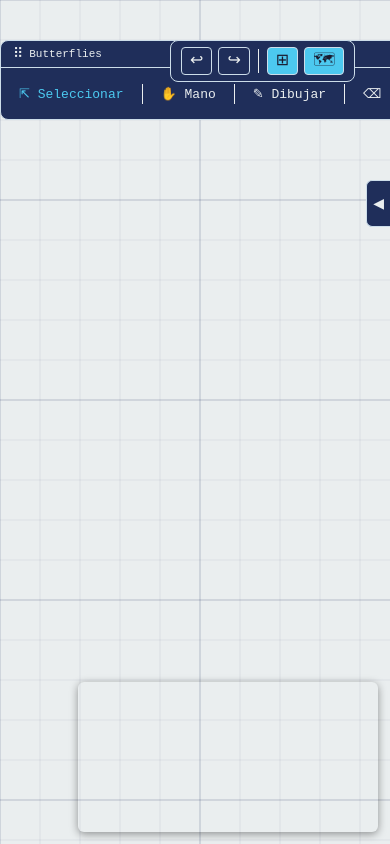
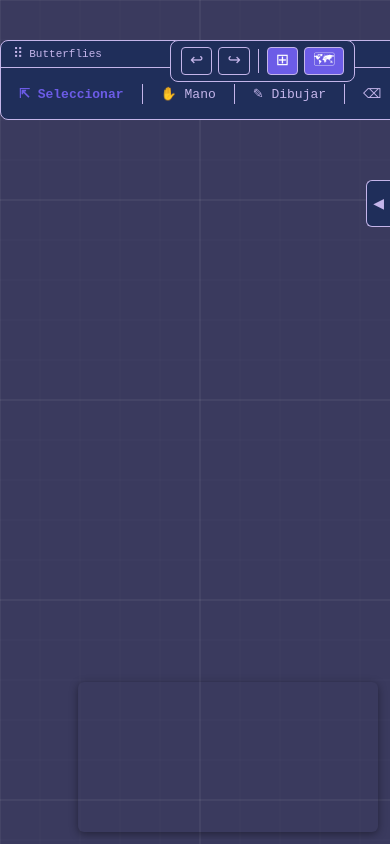
Before and after one commit to Rahyned/butterflies, a React (Vite) app: page / in a window 390 px wide. Built offline with nearby package versions, Linux system fonts and the light colour scheme.

Commit message:
Tema oscuro/claro completo con persistencia en localStorage + minimap adaptativo

```diff
--- a/src/App.tsx
+++ b/src/App.tsx
@@ -6,6 +6,7 @@ import ActionButtons from './components/ActionButtons';
 import { useCanvas } from './hooks/useCanvas';
 import { useHistory } from './hooks/useHistory';
 import { useKeyboard } from './hooks/useKeyboard';
+
 import PropertiesSidebar from './components/PropertiesSidebar';
 import { saveFile, loadFile, exportPNG } from './utils/fileIO';
 import { measureTextHeight } from './utils/renderer';
--- a/src/components/ActionButtons.tsx
+++ b/src/components/ActionButtons.tsx
@@ -13,8 +13,8 @@ interface ActionButtonsProps {
 
 const btnBase: React.CSSProperties = {
   background: 'transparent',
-  color: '#EAEEEF',
-  border: '1px solid #CCDDEA',
+  color: 'var(--color-text-primary)',
+  border: '1px solid var(--color-ui-border)',
   borderRadius: '4px',
   padding: '5px 8px',
   cursor: 'pointer',
@@ -27,8 +27,8 @@ const btnBase: React.CSSProperties = {
 
 const activeBtn: React.CSSProperties = {
   ...btnBase,
-  background: '#4cc9f0',
-  color: '#1a1a2e',
+  background: 'var(--color-active-ui)',
+  color: '#FFFFFF',
 };
 
 export default function ActionButtons({
@@ -75,14 +75,14 @@ export default function ActionButtons({
         alignItems: 'center',
         gap: '6px',
         padding: '6px 10px',
-        background: '#1F2E5A',
-        border: '1px solid #CCDDEA',
+        background: 'var(--color-ui-bg)',
+        border: '1px solid var(--color-ui-border)',
         borderRadius: '8px',
       }}
     >
       <button onClick={onUndo} style={btnBase} title="Deshacer (Ctrl+Z)">↩</button>
       <button onClick={onRedo} style={btnBase} title="Rehacer (Ctrl+Shift+Z)">↪</button>
-      <div style={{ width: 1, height: 24, background: '#EAEEEF', margin: '0 2px' }} />
+      <div style={{ width: 1, height: 24, background: 'var(--color-ui-border)', margin: '0 2px' }} />
       <button onClick={onGridToggle} style={gridEnabled ? activeBtn : btnBase} title="Mostrar/ocultar cuadrícula">⊞</button>
       <button onClick={onMapToggle} style={showMinimap ? activeBtn : btnBase} title="Mostrar/ocultar minimapa">🗺</button>
     </div>
--- a/src/components/Canvas.tsx
+++ b/src/components/Canvas.tsx
@@ -4,6 +4,7 @@ import type { RoughCanvas } from 'roughjs/bin/canvas';
 import type { CanvasElement, Group } from '../types/canvas';
 import { renderElement, renderSelectionBox, renderSelectionHandles } from '../utils/renderer';
 import { getElementBounds } from '../utils/hitTest';
+import { useTheme } from '../hooks/useTheme';
 
 
 interface CanvasProps {
@@ -31,8 +32,9 @@ interface CanvasProps {
 
 function drawGrid(ctx: CanvasRenderingContext2D, camera: { x: number; y: number; zoom: number }, canvasWidth: number, canvasHeight: number) {
   const gridSize = 40;
-  const minorColor = 'rgba(31, 46, 90, 0.15)';
-  const majorColor = 'rgba(31, 46, 90, 0.25)';
+  const cs = getComputedStyle(document.documentElement);
+  const minorColor = cs.getPropertyValue('--color-grid-minor').trim();
+  const majorColor = cs.getPropertyValue('--color-grid-major').trim();
   const majorEvery = 5;
 
   const left = -camera.x / camera.zoom;
@@ -85,6 +87,7 @@ export default function Canvas({
   textInputPosRef.current = textInputPos;
   const textareaRef = useRef<HTMLTextAreaElement>(null);
   const [contextMenuPos, setContextMenuPos] = useState<{ x: number; y: number } | null>(null);
+  const { theme } = useTheme();
 
   const render = useCallback(() => {
     const canvas = canvasRef.current;
@@ -95,7 +98,8 @@ export default function Canvas({
     const dpr = window.devicePixelRatio || 1;
     ctx.setTransform(dpr, 0, 0, dpr, 0, 0);
     ctx.clearRect(0, 0, window.innerWidth, window.innerHeight);
-    ctx.fillStyle = '#EAEEEF';
+    const cs = getComputedStyle(document.documentElement);
+    ctx.fillStyle = cs.getPropertyValue('--color-canvas-bg').trim();
     ctx.fillRect(0, 0, window.innerWidth, window.innerHeight);
 
     let rc = roughCanvasRef.current;
@@ -135,31 +139,9 @@ export default function Canvas({
     }
 
     ctx.restore();
-  }, [elements, drawingElement, selectedIds, camera, gridEnabled, selectionBox]);
+  }, [elements, drawingElement, selectedIds, camera, gridEnabled, selectionBox, theme]);
 
-  useEffect(() => {
-    render();
-  }, [render]);
-
-  useEffect(() => {
-    const canvas = canvasRef.current;
-    if (!canvas) return;
-
-    const resize = () => {
-      const dpr = window.devicePixelRatio || 1;
-      canvas.width = window.innerWidth * dpr;
-      canvas.height = window.innerHeight * dpr;
-      canvas.style.width = window.innerWidth + 'px';
-      canvas.style.height = window.innerHeight + 'px';
-      roughCanvasRef.current = null;
-      render();
-    };
-    resize();
-    window.addEventListener('resize', resize);
-    return () => window.removeEventListener('resize', resize);
-  }, [render]);
-
-  useEffect(() => {
+  const renderMinimap = useCallback(() => {
     const mCanvas = minimapCanvasRef.current;
     if (!mCanvas || !showMinimap || elements.length === 0) return;
 
@@ -184,9 +166,10 @@ export default function Canvas({
     const ctx = mCanvas.getContext('2d')!;
     ctx.scale(dpr, dpr);
 
-    ctx.fillStyle = 'rgba(31, 46, 90, 0.9)';
+    const mcs = getComputedStyle(document.documentElement);
+    ctx.fillStyle = mcs.getPropertyValue('--color-minimap-bg').trim();
     ctx.fillRect(0, 0, mw, mh);
-    ctx.strokeStyle = '#CCDDEA';
+    ctx.strokeStyle = mcs.getPropertyValue('--color-ui-border').trim();
     ctx.lineWidth = 1;
     ctx.strokeRect(0, 0, mw, mh);
 
@@ -196,10 +179,12 @@ export default function Canvas({
     ctx.translate(ox - minX * scale + padding * scale, oy - minY * scale + padding * scale);
     ctx.scale(scale, scale);
 
+    const miniStroke = theme === 'dark' ? '#000000' : '#ffffff';
     const miniRc = rough.canvas(mCanvas);
     const sortedMinimap = [...elements].sort((a, b) => a.zIndex - b.zIndex);
     for (const el of sortedMinimap) {
-      renderElement(ctx, el, miniRc);
+      const miniEl = { ...el, strokeColor: miniStroke, fillColor: 'transparent' } as CanvasElement;
+      renderElement(ctx, miniEl, miniRc);
     }
     ctx.restore();
 
@@ -208,10 +193,35 @@ export default function Canvas({
     const vpW = (window.innerWidth / camera.zoom) * scale;
     const vpH = (window.innerHeight / camera.zoom) * scale;
 
-    ctx.strokeStyle = '#4cc9f0';
+    const selColor = getComputedStyle(document.documentElement).getPropertyValue('--color-selection').trim();
+    ctx.strokeStyle = selColor || '#4cc9f0';
     ctx.lineWidth = 1.5;
     ctx.strokeRect(vpLeft, vpTop, vpW, vpH);
-  }, [elements, camera, showMinimap]);
+  }, [elements, camera, showMinimap, theme]);
+
+  useEffect(() => {
+    render();
+    renderMinimap();
+  }, [render, renderMinimap]);
+
+  useEffect(() => {
+    const canvas = canvasRef.current;
+    if (!canvas) return;
+
+    const resize = () => {
+      const dpr = window.devicePixelRatio || 1;
+      canvas.width = window.innerWidth * dpr;
+      canvas.height = window.innerHeight * dpr;
+      canvas.style.width = window.innerWidth + 'px';
+      canvas.style.height = window.innerHeight + 'px';
+      roughCanvasRef.current = null;
+      render();
+      renderMinimap();
+    };
+    resize();
+    window.addEventListener('resize', resize);
+    return () => window.removeEventListener('resize', resize);
+  }, [render, renderMinimap]);
 
   const getWorldFromScreen = useCallback((screenX: number, screenY: number) => ({
     x: (screenX - camera.x) / camera.zoom,
@@ -327,7 +337,7 @@ export default function Canvas({
             position: 'absolute',
             top: 0,
             left: 0,
-            background: '#EAEEEF',
+            background: 'var(--color-canvas-bg)',
           }}
         />
         {showMinimap && (
@@ -374,9 +384,9 @@ export default function Canvas({
               el.style.height = el.scrollHeight + 'px';
             }}
             style={{
-              background: 'rgba(31, 46, 90, 0.6)',
-              border: '1px solid #CCDDEA',
-              color: '#e2e8f0',
+              background: 'var(--color-textarea-bg)',
+              border: '1px solid var(--color-ui-border)',
+              color: 'var(--color-text-primary)',
               fontFamily: 'monospace',
               fontSize: '20px',
               padding: '4px',
@@ -394,21 +404,21 @@ export default function Canvas({
             left: contextMenuPos.x,
             top: contextMenuPos.y,
             zIndex: 10000,
-            background: '#1F2E5A',
-            border: '1px solid #CCDDEA',
+            background: 'var(--color-ui-bg)',
+            border: '1px solid var(--color-ui-border)',
             borderRadius: 4,
             padding: '4px 0',
             minWidth: 170,
             boxShadow: '0 4px 12px rgba(0,0,0,0.4)',
             fontFamily: "'JetBrains Mono', monospace",
             fontSize: 13,
-            color: '#e2e8f0',
+            color: 'var(--color-text-primary)',
           }}>
             {selectedIds.length >= 2 && (
               <div
                 onClick={() => { onGroup(); setContextMenuPos(null); }}
                 style={{ padding: '6px 16px', cursor: 'pointer', userSelect: 'none' }}
-                onMouseEnter={e => (e.currentTarget.style.background = '#1e2a4a')}
+                onMouseEnter={e => (e.currentTarget.style.background = 'var(--color-hover)')}
                 onMouseLeave={e => (e.currentTarget.style.background = 'transparent')}
               >
                 Agrupar
@@ -418,7 +428,7 @@ export default function Canvas({
               <div
                 onClick={() => { onUngroup(); setContextMenuPos(null); }}
                 style={{ padding: '6px 16px', cursor: 'pointer', userSelect: 'none' }}
-                onMouseEnter={e => (e.currentTarget.style.background = '#1e2a4a')}
+                onMouseEnter={e => (e.currentTarget.style.background = 'var(--color-hover)')}
                 onMouseLeave={e => (e.currentTarget.style.background = 'transparent')}
               >
                 Desagrupar
@@ -426,11 +436,11 @@ export default function Canvas({
             )}
             {selectedIds.length >= 1 && (
               <>
-                <div style={{ height: 1, background: '#EAEEEF', margin: '4px 0' }} />
+                <div style={{ height: 1, background: 'var(--color-text-secondary)', margin: '4px 0' }} />
                 <div
                   onClick={() => { onBringToFront(); setContextMenuPos(null); }}
                   style={{ padding: '6px 16px', cursor: 'pointer', userSelect: 'none' }}
-                  onMouseEnter={e => (e.currentTarget.style.background = '#1e2a4a')}
+                  onMouseEnter={e => (e.currentTarget.style.background = 'var(--color-hover)')}
                   onMouseLeave={e => (e.currentTarget.style.background = 'transparent')}
                 >
                   Traer al frente
@@ -438,7 +448,7 @@ export default function Canvas({
                 <div
                   onClick={() => { onMoveUp(); setContextMenuPos(null); }}
                   style={{ padding: '6px 16px', cursor: 'pointer', userSelect: 'none' }}
-                  onMouseEnter={e => (e.currentTarget.style.background = '#1e2a4a')}
+                  onMouseEnter={e => (e.currentTarget.style.background = 'var(--color-hover)')}
                   onMouseLeave={e => (e.currentTarget.style.background = 'transparent')}
                 >
                   Subir capa
@@ -446,7 +456,7 @@ export default function Canvas({
                 <div
                   onClick={() => { onMoveDown(); setContextMenuPos(null); }}
                   style={{ padding: '6px 16px', cursor: 'pointer', userSelect: 'none' }}
-                  onMouseEnter={e => (e.currentTarget.style.background = '#1e2a4a')}
+                  onMouseEnter={e => (e.currentTarget.style.background = 'var(--color-hover)')}
                   onMouseLeave={e => (e.currentTarget.style.background = 'transparent')}
                 >
                   Bajar capa
@@ -454,7 +464,7 @@ export default function Canvas({
                 <div
                   onClick={() => { onSendToBack(); setContextMenuPos(null); }}
                   style={{ padding: '6px 16px', cursor: 'pointer', userSelect: 'none' }}
-                  onMouseEnter={e => (e.currentTarget.style.background = '#1e2a4a')}
+                  onMouseEnter={e => (e.currentTarget.style.background = 'var(--color-hover)')}
                   onMouseLeave={e => (e.currentTarget.style.background = 'transparent')}
                 >
                   Enviar al fondo
--- a/src/components/HamburgerMenu.tsx
+++ b/src/components/HamburgerMenu.tsx
@@ -1,4 +1,5 @@
 import { useCallback, useEffect, useRef, useState } from 'react';
+import { useTheme } from '../hooks/useTheme';
 
 interface HamburgerMenuProps {
   onNew: () => void;
@@ -11,7 +12,7 @@ interface HamburgerMenuProps {
 
 const btnBase: React.CSSProperties = {
   background: 'transparent',
-  color: '#EAEEEF',
+  color: 'var(--color-text-primary)',
   border: 'none',
   borderRadius: '4px',
   padding: '5px 10px',
@@ -26,6 +27,7 @@ const btnBase: React.CSSProperties = {
 };
 
 export default function HamburgerMenu({ onNew, onSave, onExport, onResetPositions, position, onPositionChange }: HamburgerMenuProps) {
+  const { theme, toggleTheme } = useTheme();
   const [open, setOpen] = useState(false);
   const ref = useRef<HTMLDivElement>(null);
   const dragging = useRef(false);
@@ -84,9 +86,9 @@ export default function HamburgerMenu({ onNew, onSave, onExport, onResetPosition
           cursor: 'grab', fontSize: '20px', lineHeight: '20px',
           padding: '6px 10px', borderRadius: '6px',
           display: 'inline-block',
-          background: open ? '#1F2E5A' : '#1F2E5A',
-          border: '1px solid #CCDDEA',
-          color: '#EAEEEF',
+          background: 'var(--color-ui-bg)',
+          border: '1px solid var(--color-ui-border)',
+          color: 'var(--color-text-primary)',
         }}
         title="Menú"
       >☰</span>
@@ -97,8 +99,8 @@ export default function HamburgerMenu({ onNew, onSave, onExport, onResetPosition
           top: '100%',
           left: 0,
           marginTop: '4px',
-          background: '#1F2E5A',
-          border: '1px solid #CCDDEA',
+          background: 'var(--color-ui-bg)',
+          border: '1px solid var(--color-ui-border)',
           borderRadius: '6px',
           boxShadow: '0 4px 12px rgba(0,0,0,0.3)',
           padding: '4px',
@@ -111,10 +113,10 @@ export default function HamburgerMenu({ onNew, onSave, onExport, onResetPosition
           <div onClick={() => { onNew(); setOpen(false); }} style={btnBase}>📄 Nuevo</div>
           <div onClick={() => { onSave(); setOpen(false); }} style={btnBase}>💾 Guardar</div>
           <div onClick={() => { onExport(); setOpen(false); }} style={btnBase}>📤 Exportar PNG</div>
-          <div style={{ height: 1, background: '#EAEEEF', margin: '4px 0' }} />
+          <div style={{ height: 1, background: 'var(--color-ui-border)', margin: '4px 0' }} />
           <div onClick={() => { onResetPositions(); setOpen(false); }} style={btnBase}>↺ Reset posiciones</div>
-          <div style={{ height: 1, background: '#EAEEEF', margin: '4px 0' }} />
-          <div style={{ ...btnBase, opacity: 0.5, cursor: 'default' }}>🎨 Tema ↔</div>
+          <div style={{ height: 1, background: 'var(--color-ui-border)', margin: '4px 0' }} />
+          <div onClick={() => { toggleTheme(); setOpen(false); }} style={btnBase}>🎨 Tema {theme === 'dark' ? '☀️' : '🌙'}</div>
         </div>
       )}
     </div>
--- a/src/components/PropertiesSidebar.tsx
+++ b/src/components/PropertiesSidebar.tsx
@@ -19,10 +19,10 @@ const fontFamilies = [
 ];
 
 const inputStyle: React.CSSProperties = {
-  background: '#0f1628',
-  border: '1px solid #CCDDEA',
+  background: 'var(--color-sidebar-bg)',
+  border: '1px solid var(--color-ui-border)',
   borderRadius: '4px',
-  color: '#CCDDEA',
+  color: 'var(--color-text-secondary)',
   padding: '4px 8px',
   fontFamily: "'JetBrains Mono', monospace",
   fontSize: '12px',
@@ -32,7 +32,7 @@ const inputStyle: React.CSSProperties = {
 
 const labelStyle: React.CSSProperties = {
   fontSize: '11px',
-  color: '#EAEEEF',
+  color: 'var(--color-text-primary)',
   fontFamily: "'JetBrains Mono', monospace",
   marginBottom: '4px',
 };
@@ -74,15 +74,15 @@ export default function PropertiesSidebar({ element, onUpdate, onClose }: Proper
           zIndex: 200,
           cursor: 'pointer',
           userSelect: 'none',
-          background: '#1F2E5A',
-          border: '1px solid #CCDDEA',
+          background: 'var(--color-ui-bg)',
+          border: '1px solid var(--color-ui-border)',
           borderRight: 'none',
           borderRadius: '6px 0 0 6px',
           padding: '14px 6px',
           display: 'flex',
           alignItems: 'center',
           justifyContent: 'center',
-  color: '#EAEEEF',
+          color: 'var(--color-text-primary)',
           fontSize: '14px',
           fontFamily: "'JetBrains Mono', monospace",
         }}
@@ -99,8 +99,8 @@ export default function PropertiesSidebar({ element, onUpdate, onClose }: Proper
       width: 220,
       maxHeight: 'calc(100vh - 180px)',
       height: 'auto',
-      background: '#1F2E5A',
-      border: '1px solid #CCDDEA',
+      background: 'var(--color-sidebar-bg)',
+      border: '1px solid var(--color-ui-border)',
       borderRight: 'none',
       borderRadius: '8px 0 0 8px',
       zIndex: 200,
@@ -113,10 +113,10 @@ export default function PropertiesSidebar({ element, onUpdate, onClose }: Proper
       fontFamily: "'JetBrains Mono', monospace",
     }}>
       <div style={{ display: 'flex', justifyContent: 'space-between', alignItems: 'center' }}>
-        <span style={{ color: '#EAEEEF', fontSize: '14px', fontWeight: 600 }}>Texto</span>
+        <span style={{ color: 'var(--color-text-primary)', fontSize: '14px', fontWeight: 600 }}>Texto</span>
         <span
           onClick={handleClose}
-          style={{ cursor: 'pointer', color: '#EAEEEF', fontSize: '18px', lineHeight: '1' }}
+          style={{ cursor: 'pointer', color: 'var(--color-text-primary)', fontSize: '18px', lineHeight: '1' }}
         >✕</span>
       </div>
 
@@ -172,7 +172,7 @@ export default function PropertiesSidebar({ element, onUpdate, onClose }: Proper
       )}
 
       {!element && (
-        <div style={{ color: '#8899aa', fontSize: '12px', textAlign: 'center', marginTop: 40 }}>
+        <div style={{ color: 'var(--color-text-secondary)', fontSize: '12px', textAlign: 'center', marginTop: 40 }}>
           Seleccioná un texto para editar propiedades
         </div>
       )}
--- a/src/components/Toolbar.tsx
+++ b/src/components/Toolbar.tsx
@@ -21,7 +21,7 @@ const isShapeTool = (t: Tool): boolean =>
 
 const btnBase: React.CSSProperties = {
   background: 'transparent',
-  color: '#EAEEEF',
+  color: 'var(--color-text-primary)',
   border: 'none',
   borderRadius: 0,
   padding: '4px 8px',
@@ -36,7 +36,8 @@ const btnBase: React.CSSProperties = {
 
 const activeBtn: React.CSSProperties = {
   ...btnBase,
-  color: '#4cc9f0',
+  color: 'var(--color-active-ui)',
+  fontWeight: 700,
 };
 
 const dropdownBtn: React.CSSProperties = {
@@ -105,12 +106,12 @@ export default function Toolbar({
       display: 'flex',
       flexDirection: 'column',
       overflow: 'visible',
-      background: '#1F2E5A',
-      border: '1px solid #CCDDEA',
+      background: 'var(--color-ui-bg)',
+      border: '1px solid var(--color-ui-border)',
       borderRadius: '8px',
       fontFamily: "'JetBrains Mono', monospace",
       fontSize: '13px',
-      color: '#EAEEEF',
+      color: 'var(--color-text-primary)',
     }}>
       {/* Drag handle */}
       <div
@@ -121,9 +122,9 @@ export default function Toolbar({
           display: 'flex',
           alignItems: 'center',
           gap: '6px',
-          borderBottom: '1px solid #CCDDEA',
+          borderBottom: '1px solid var(--color-ui-border)',
           fontSize: '11px',
-          color: '#EAEEEF',
+          color: 'var(--color-text-primary)',
         }}
       >
         <span style={{ fontSize: '14px', lineHeight: '14px' }}>⠿</span>
@@ -140,7 +141,7 @@ export default function Toolbar({
           ⇱ Seleccionar
         </button>
 
-        <div style={{ width: 1, height: 20, background: '#EAEEEF', margin: '0 10px' }} />
+        <div style={{ width: 1, height: 20, background: 'var(--color-ui-border)', margin: '0 10px' }} />
 
         <button
           onClick={() => onToolChange('hand')}
@@ -150,7 +151,7 @@ export default function Toolbar({
           ✋ Mano
         </button>
 
-        <div style={{ width: 1, height: 20, background: '#EAEEEF', margin: '0 10px' }} />
+        <div style={{ width: 1, height: 20, background: 'var(--color-ui-border)', margin: '0 10px' }} />
 
         <button
           onClick={() => onToolChange('freedraw')}
@@ -160,7 +161,7 @@ export default function Toolbar({
           ✎ Dibujar
         </button>
 
-        <div style={{ width: 1, height: 20, background: '#EAEEEF', margin: '0 10px' }} />
+        <div style={{ width: 1, height: 20, background: 'var(--color-ui-border)', margin: '0 10px' }} />
 
         <button
           onClick={() => onToolChange('eraser')}
@@ -170,7 +171,7 @@ export default function Toolbar({
           ⌫ Borrar
         </button>
 
-        <div style={{ width: 1, height: 20, background: '#EAEEEF', margin: '0 10px' }} />
+        <div style={{ width: 1, height: 20, background: 'var(--color-ui-border)', margin: '0 10px' }} />
 
         {/* Formas y Texto dropdown */}
         <div ref={dropdownRef} style={{ position: 'relative' }}>
@@ -189,8 +190,8 @@ export default function Toolbar({
               top: '100%',
               left: 0,
               marginTop: '2px',
-              background: '#1F2E5A',
-              border: '1px solid #CCDDEA',
+              background: 'var(--color-ui-bg)',
+              border: '1px solid var(--color-ui-border)',
               borderRadius: '6px',
               boxShadow: '0 4px 12px rgba(0,0,0,0.3)',
               padding: '4px 0',
@@ -207,14 +208,14 @@ export default function Toolbar({
                     style={{
                       padding: '6px 12px',
                       cursor: 'pointer',
-                      color: tool === s.id ? '#4cc9f0' : '#EAEEEF',
+                      color: tool === s.id ? 'var(--color-active-ui)' : 'var(--color-text-primary)',
                       fontFamily: "'JetBrains Mono', monospace",
                       fontSize: '13px',
                       display: 'flex',
                       alignItems: 'center',
                       gap: '6px',
                     }}
-                    onMouseEnter={e => (e.currentTarget.style.background = '#1e2a4a')}
+                    onMouseEnter={e => (e.currentTarget.style.background = 'var(--color-hover)')}
                     onMouseLeave={e => (e.currentTarget.style.background = 'transparent')}
                   >
                     {s.icon} {s.label}
@@ -222,7 +223,7 @@ export default function Toolbar({
                   {i < shapeTools.length - 1 && (
                     <div style={{
                       height: 1,
-                      background: '#EAEEEF',
+                      background: 'var(--color-ui-border)',
                       margin: '2px 12px',
                     }} />
                   )}
--- a/src/hooks/useCanvas.ts
+++ b/src/hooks/useCanvas.ts
@@ -2,6 +2,7 @@ import { useCallback, useEffect, useRef, useState } from 'react';
 import type { CanvasElement, Tool, Point, Group } from '../types/canvas';
 import { getElementBounds } from '../utils/hitTest';
 import { measureTextHeight } from '../utils/renderer';
+import { useTheme } from './useTheme';
 
 function generateId(): string {
   return Math.random().toString(36).substring(2, 11);
@@ -23,7 +24,33 @@ export function useCanvas() {
   const [groups, setGroups] = useState<Group[]>([]);
   const [camera, setCamera] = useState({ x: 0, y: 0, zoom: 1 });
 
-  const [strokeColor, setStrokeColor] = useState('#000000');
+  const [strokeColor, setStrokeColor] = useState(() => {
+    const cs = typeof document !== 'undefined' ? getComputedStyle(document.documentElement).getPropertyValue('--color-default-stroke').trim() : '';
+    return cs || '#e2e8f0';
+  });
+  const { theme } = useTheme();
+  const prevTheme = useRef(theme);
+
+  const darkDefault = '#e2e8f0';
+  const lightDefault = '#000000';
+
+  useEffect(() => {
+    const cs = getComputedStyle(document.documentElement).getPropertyValue('--color-default-stroke').trim();
+    if (cs) setStrokeColor(cs);
+
+    const old = prevTheme.current;
+    if (old !== theme) {
+      const oldDefault = old === 'dark' ? darkDefault : lightDefault;
+      const newDefault = theme === 'dark' ? darkDefault : lightDefault;
+      setElements(prev => prev.map(el =>
+        el.strokeColor === oldDefault
+          ? { ...el, strokeColor: newDefault }
+          : el
+      ));
+      prevTheme.current = theme;
+    }
+  }, [theme]);
+
   const [fillColor, setFillColor] = useState('transparent');
   const [strokeWidth, setStrokeWidth] = useState(2);
   const [roughness, setRoughness] = useState(1);
--- /dev/null
+++ b/src/hooks/useTheme.tsx
@@ -0,0 +1,43 @@
+import { createContext, useContext, useState, useCallback, type ReactNode } from 'react';
+
+export type Theme = 'dark' | 'light';
+
+interface ThemeContextValue {
+  theme: Theme;
+  toggleTheme: () => void;
+}
+
+const ThemeContext = createContext<ThemeContextValue>({
+  theme: 'dark',
+  toggleTheme: () => {},
+});
+
+function getInitialTheme(): Theme {
+  const stored = localStorage.getItem('butterflies-theme');
+  const t = (stored === 'dark' || stored === 'light') ? stored : 'dark';
+  document.documentElement.setAttribute('data-theme', t);
+  return t;
+}
+
+export function ThemeProvider({ children }: { children: ReactNode }) {
+  const [theme, setTheme] = useState<Theme>(getInitialTheme);
+
+  const toggleTheme = useCallback(() => {
+    setTheme(prev => {
+      const next = prev === 'dark' ? 'light' : 'dark';
+      document.documentElement.setAttribute('data-theme', next);
+      localStorage.setItem('butterflies-theme', next);
+      return next;
+    });
+  }, []);
+
+  return (
+    <ThemeContext.Provider value={{ theme, toggleTheme }}>
+      {children}
+    </ThemeContext.Provider>
+  );
+}
+
+export function useTheme() {
+  return useContext(ThemeContext);
+}
--- a/src/main.tsx
+++ b/src/main.tsx
@@ -1,9 +1,12 @@
 import React from "react";
 import ReactDOM from "react-dom/client";
 import App from "./App";
+import { ThemeProvider } from "./hooks/useTheme";
 
 ReactDOM.createRoot(document.getElementById("root") as HTMLElement).render(
   <React.StrictMode>
-    <App />
+    <ThemeProvider>
+      <App />
+    </ThemeProvider>
   </React.StrictMode>,
 );
--- a/src/utils/renderer.ts
+++ b/src/utils/renderer.ts
@@ -117,7 +117,8 @@ export function renderElement(ctx: CanvasRenderingContext2D, el: CanvasElement,
 
 export function renderSelectionBox(ctx: CanvasRenderingContext2D, x: number, y: number, w: number, h: number) {
   ctx.save();
-  ctx.strokeStyle = '#4cc9f0';
+  const selColor = getComputedStyle(document.documentElement).getPropertyValue('--color-selection').trim();
+  ctx.strokeStyle = selColor || '#4cc9f0';
   ctx.lineWidth = 1.5;
   ctx.setLineDash([4, 4]);
   ctx.strokeRect(x, y, w, h);
@@ -127,7 +128,8 @@ export function renderSelectionBox(ctx: CanvasRenderingContext2D, x: number, y:
 
 export function renderSelectionHandles(ctx: CanvasRenderingContext2D, x: number, y: number, w: number, h: number) {
   ctx.save();
-  ctx.fillStyle = '#4cc9f0';
+  const selColor = getComputedStyle(document.documentElement).getPropertyValue('--color-selection').trim();
+  ctx.fillStyle = selColor || '#4cc9f0';
   const size = 8;
   const handles: Point[] = [
     { x, y },
```
Also changed, not shown: src/App.css (+36 -1 lines), 2 other files (tests, documents, lock files or other folders).
